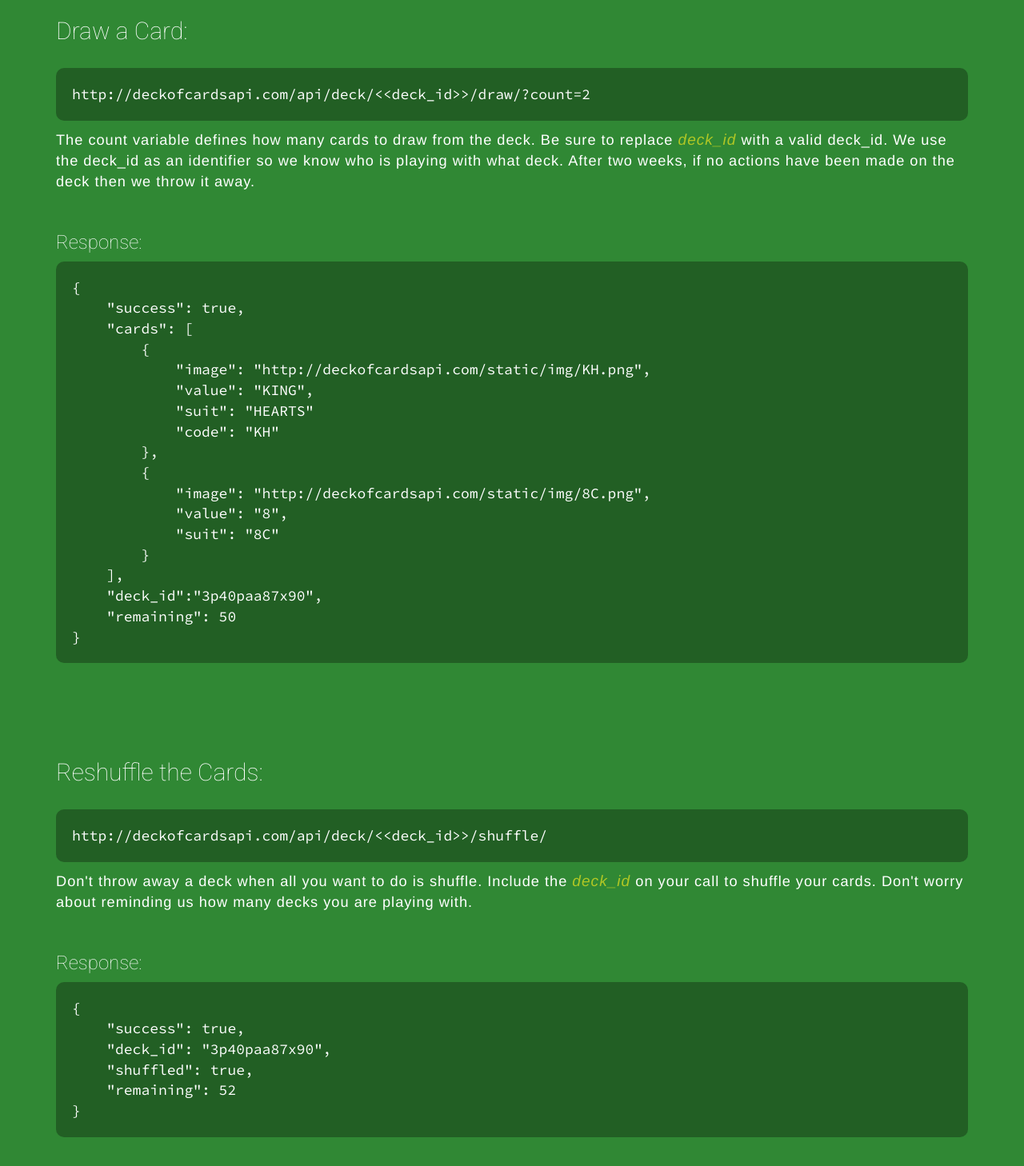
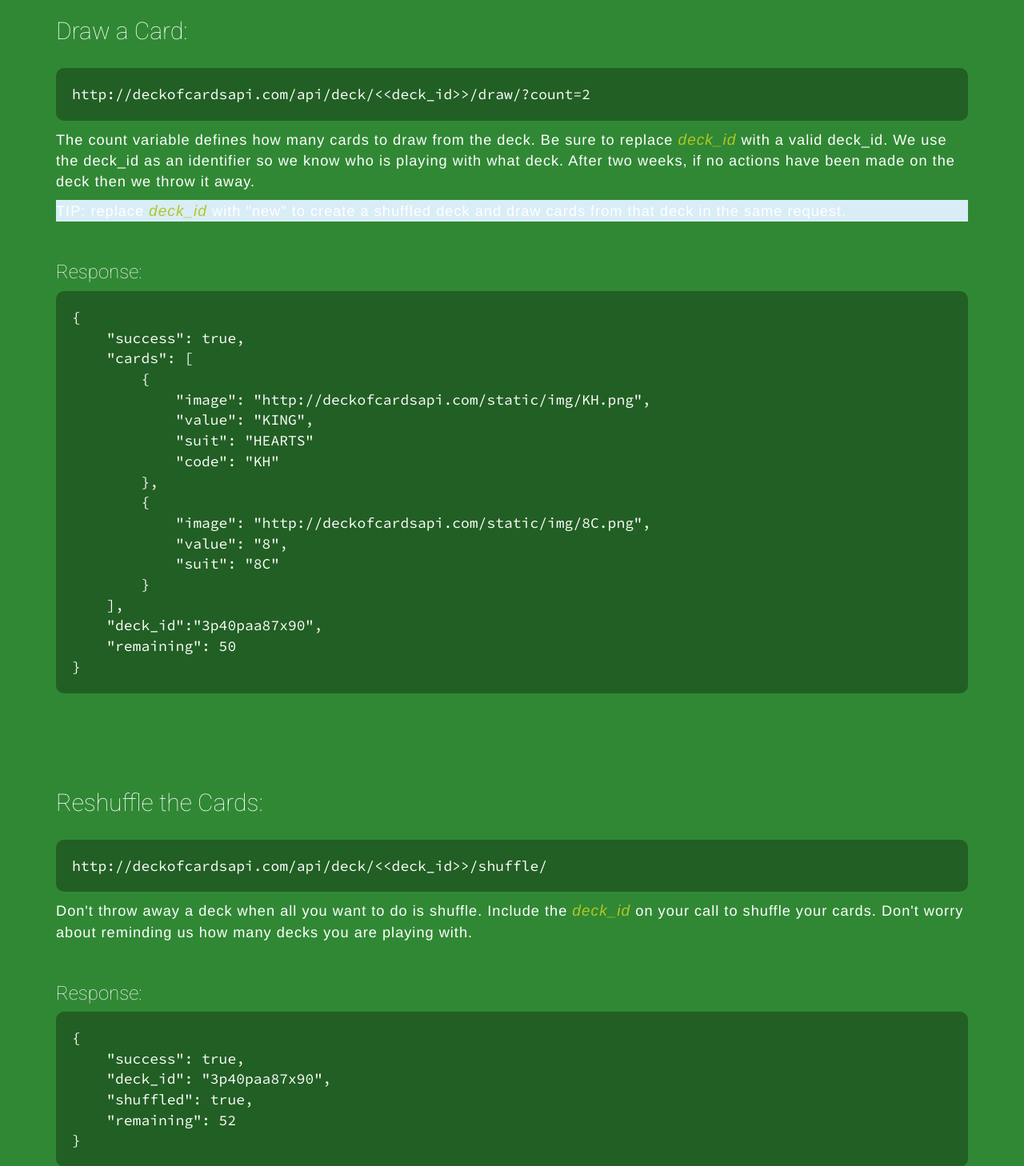
Before and after one commit to crobertsbmw/deckofcards, a Python web app: template deck/templates/docs.html in a window 1280 px wide. Shown: the part 1016-2474 px from the top of the page at 80% size. Run offline with Jinja, Linux system fonts and the light colour scheme; the template is opened without the code that fills it, so the values that code supplies are empty; some libraries are stand-ins or nearby versions.

Commit message:
adding draw now

```diff
--- a/deck/templates/docs.html
+++ b/deck/templates/docs.html
@@ -168,6 +168,7 @@ http://deckofcardsapi.com/api/deck/new/shuffle/?deck_count=1
 http://deckofcardsapi.com/api/deck/&lt;&lt;deck_id&gt;&gt;/draw/?count=2
 </pre>
 <p>The count variable defines how many cards to draw from the deck. Be sure to replace <var>deck_id</var> with a valid deck_id. We use the deck_id as an identifier so we know who is playing with what deck. After two weeks, if no actions have been made on the deck then we throw it away.</p>
+<p class="bg-info">TIP: replace <var>deck_id</var> with "new" to create a shuffled deck and draw cards from that deck in the same request.</p>
 <br>
 <h3>Response:</h3>
 <pre>
@@ -313,4 +314,4 @@ Bugs? Features? View this on <a href="https://github.com/crobertsbmw/deckofcards
 </body>
 <script type="text/javascript" src='https://pennypledge.co/static/js/penny-plugin.js'></script>
 </html>
-<!--140-->
+<!-- 140 -->
```
